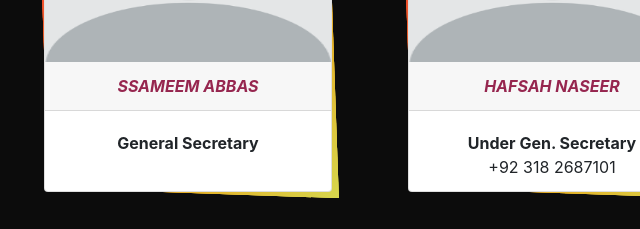
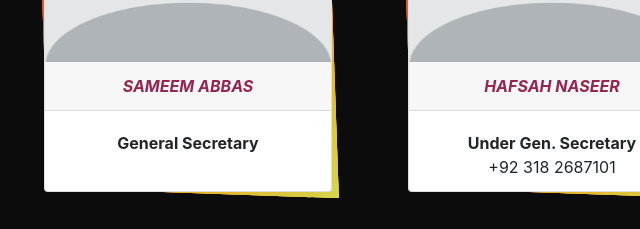
Before and after one commit to sameem786-blip/Spectrum-23, a plain HTML site: page contact.html in a window 1280 px wide. Shown: the part 785-1014 px from the top of the page, 452-1092 px from the left. Drawn offline with nearby package versions, Linux system fonts and the light colour scheme.

Commit message:
spelling mistake

```diff
--- a/contact.html
+++ b/contact.html
@@ -195,7 +195,7 @@
             <center>
               <div class="card m-3 box1 ">
                 <img src="assets/img/profile.png" class="card-img-top" alt="Event poster">
-                <div class="card-header">SSameem Abbas</div>
+                <div class="card-header">Sameem Abbas</div>
                 <div class="card-body">
                   <p class="card-text"><b>General Secretary</b></p>
 
```
